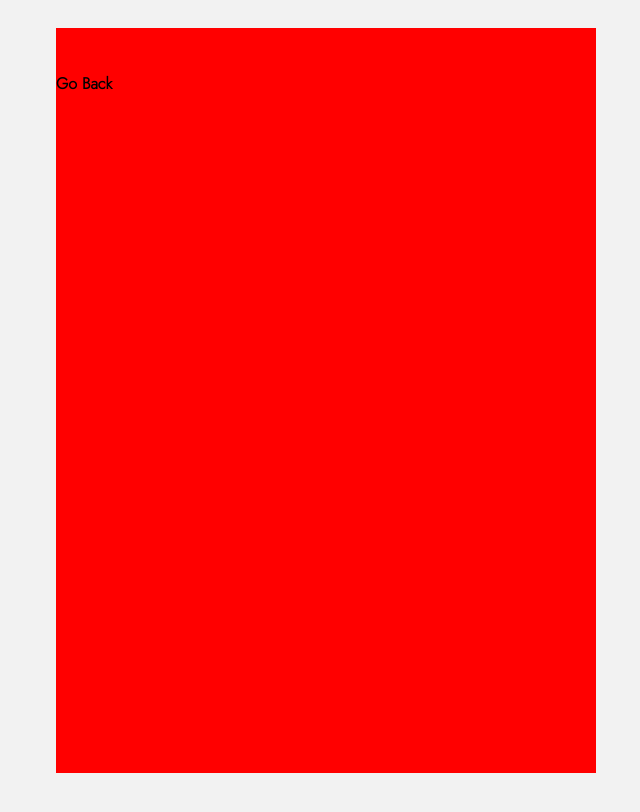
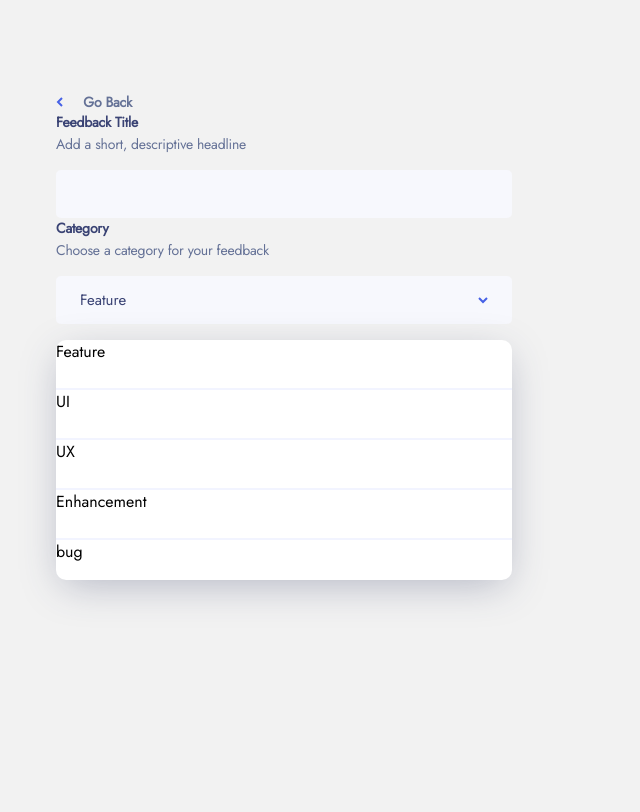
Before and after one commit to AmaliTech-Training-Academy/product-feedback-app, a React (Create React App) app in the folder project/: page / in a window 1280 px wide. Shown: the top 812 px of the page, without its empty margins (314-954 px from the left). Built offline with nearby package versions, Linux system fonts and the light colour scheme.

Commit message:
Add feedback

```diff
--- /dev/null
+++ b/project/src/Components/Feedback/FeedbackCategory.js
@@ -0,0 +1,34 @@
+import React from 'react'
+import {
+    Container
+} from './FeedbackStyles'
+
+function FeedbackCategory() {
+  return (
+    <Container>
+        <span className='h4 title'>Category</span>
+        <span className='h4 description'>Choose a category for your feedback</span>
+        <div className='input'>
+            <span className='body-2 placeholder'>Feature</span>
+            <img className='down-arrow' src='./assets/shared/icon-arrow-down.svg' alt='' />
+            <div className='select'>
+                <div className='options'>
+                    <span className='body-1 option'>Feature</span>
+                </div>
+                <div className='options'>
+                    <span className='body-1 option'>UI</span>
+                </div>
+                <div className='options'>
+                    <span className='body-1 option'>UX</span>
+                </div>
+                <div className='options'>
+                    <span className='body-1 option'>Enhancement</span>
+                </div>
+                <div className='Bug'>bug</div>
+            </div>
+        </div>
+    </Container>
+  )
+}
+
+export default FeedbackCategory
--- a/project/src/Components/Feedback/FeedbackHead.js
+++ b/project/src/Components/Feedback/FeedbackHead.js
@@ -1,14 +1,13 @@
 import React from 'react'
 import {
     Nav,
-} from './FeedbackHeadStyles'
+} from './FeedbackStyles'
 
 function FeedbackHead() {
   return (
     <Nav>
-      <img src='' alt='' />
-      {/* <span className='body-1'>get</span> */}
-      <h4>Go Back</h4>
+      <img src='./assets/shared/icon-arrow-left.svg' alt='' />
+      <span className='h4 back'>Go Back</span>
     </Nav>
   )
 }
--- a/project/src/Components/Feedback/FeedbackHeadStyles.js
+++ /dev/null
@@ -1,4 +0,0 @@
-import styled from 'styled-components'
-
-export const Nav = styled.div`
-`
--- /dev/null
+++ b/project/src/Components/Feedback/FeedbackStyles.js
@@ -0,0 +1,76 @@
+import styled from 'styled-components'
+
+export const Nav = styled.div`
+    width: 76px;
+    height: 20px;
+    /* background-color: green; */
+    display: flex;
+    align-items: center;
+    justify-content: space-between;
+    cursor: pointer;
+
+    .back {
+        color: #647196
+    }
+`
+
+export const Container = styled.div`
+    width: 456px;
+    height: 106px;
+    /* background-color: red; */
+    display: flex;
+    flex-direction: column;
+    gap: 2px;
+    /* justify-content: space-between; */
+
+    .input {
+        position: relative;
+        width: 100%;
+        height: 48px;
+        background: #F7F8FD;
+        /* border: none; */
+        border-radius: 5px;
+        margin-top: 14px;
+        display: flex;
+        align-items: center;
+        justify-content: space-between;
+        cursor: pointer;
+
+        .placeholder {
+            margin-left: 24px;
+            color: #3A4374;
+        }
+
+        .down-arrow {
+            margin-right: 24px;
+        }
+
+        .select {
+            position: absolute;
+            top: 64px;
+            width: 100%;
+            height: 240px;
+            background: #FFFFFF;
+            box-shadow: 0px 10px 40px -7px rgba(55, 63, 104, 0.350492);
+            border-radius: 10px;
+            /* background-color: red; */
+
+            .options {
+                width: 100%;
+                height: 48px;
+                border-bottom: 2px solid #F2F4FF;
+            }
+        }
+    }
+
+    .title {
+        font-weight: 700;
+        letter-spacing: -0.194444px;
+        color: #3A4374;
+    }
+
+    .description {
+        font-weight: 400;
+        color: #647196;
+    }
+`
--- /dev/null
+++ b/project/src/Components/Feedback/FeedbackTitle.js
@@ -0,0 +1,19 @@
+import React from 'react'
+import {
+    Container
+} from './FeedbackStyles'
+
+function FeedbackTitle() {
+  return (
+    <Container>
+        <span className='h4 title'>Feedback Title</span>
+        <span className='h4 description'>Add a short, descriptive headline</span>
+        <div contenteditable="true" className='input'>
+            {/* <span className='body-2 placeholder'>Feature</span>
+            <img className='down-arrow' src='./assets/shared/icon-arrow-down.svg' alt='' /> */}
+        </div>
+    </Container>
+  )
+}
+
+export default FeedbackTitle
--- a/project/src/Pages/Feedback/Feedback.js
+++ b/project/src/Pages/Feedback/Feedback.js
@@ -1,13 +1,36 @@
 import React from 'react'
+import FeedbackCategory from '../../Components/Feedback/FeedbackCategory'
 import FeedbackHead from '../../Components/Feedback/FeedbackHead'
+import FeedbackTitle from '../../Components/Feedback/FeedbackTitle'
 import {
     Container
 } from './FeedbackStyles'
+
+// const data = [
+//     {
+//         title: 'Feedback Title',
+//         description: 'Add a short, descriptive headline',
+//     },
+//     {
+//         title: 'Category',
+//         description: 'Choose a category for your feedback',
+//     },
+//     {
+//         title: 'Update Status',
+//         description: 'Update Status',
+//     },
+//     {
+//         title: 'Feedback Detail',
+//         description: 'Include any specific comments on what should be improved, added, etc.',
+//     },
+// ]
 
 function Feedback() {
   return (
     <Container>
         <FeedbackHead />
+        <FeedbackTitle />
+        <FeedbackCategory />
     </Container>
   )
 }
--- a/project/src/Pages/Feedback/FeedbackStyles.js
+++ b/project/src/Pages/Feedback/FeedbackStyles.js
@@ -3,6 +3,7 @@ import styled from "styled-components";
 export const Container = styled.div`
     width: 540px;
     height: 745px;
-    background-color: red;
+    margin: 92px 0px 192px;
+    /* background-color: red; */
     /* margin-top: 96px; */
 `
--- a/project/src/index.css
+++ b/project/src/index.css
@@ -1,4 +1,4 @@
-@import url('https://fonts.googleapis.com/css2?family=Jost:wght@300&family=Livvic:wght@700&display=swap');
+@import url('https://fonts.googleapis.com/css2?family=Jost&display=swap');
 
 body {
   margin: 0;
@@ -8,7 +8,6 @@ body {
   font-family: 'Jost';
   background: #F2F2F2;
   display: flex;
-  align-items: center;
   justify-content: center;
 }
 
@@ -19,25 +18,25 @@ body {
 .h1 {
   font-size: 24px;
   line-height: 35px;
-  letter-spacing: 0.33em;
+  letter-spacing: -0.33px;
 }
 
 .h2 {
   font-size: 20px;
   line-height: 29PX;
-  letter-spacing: 0.25em;
+  letter-spacing: -0.25px;
 }
 
 .h3 {
   font-size: 18px;
   line-height: 26PX;
-  letter-spacing: 0.25em;
+  letter-spacing: -0.25px;
 }
 
 .h4 {
   font-size: 14px;
   line-height: 20PX;
-  letter-spacing: 0.2em;
+  letter-spacing: -0.2px;
 }
 
 .body-1 {
```
